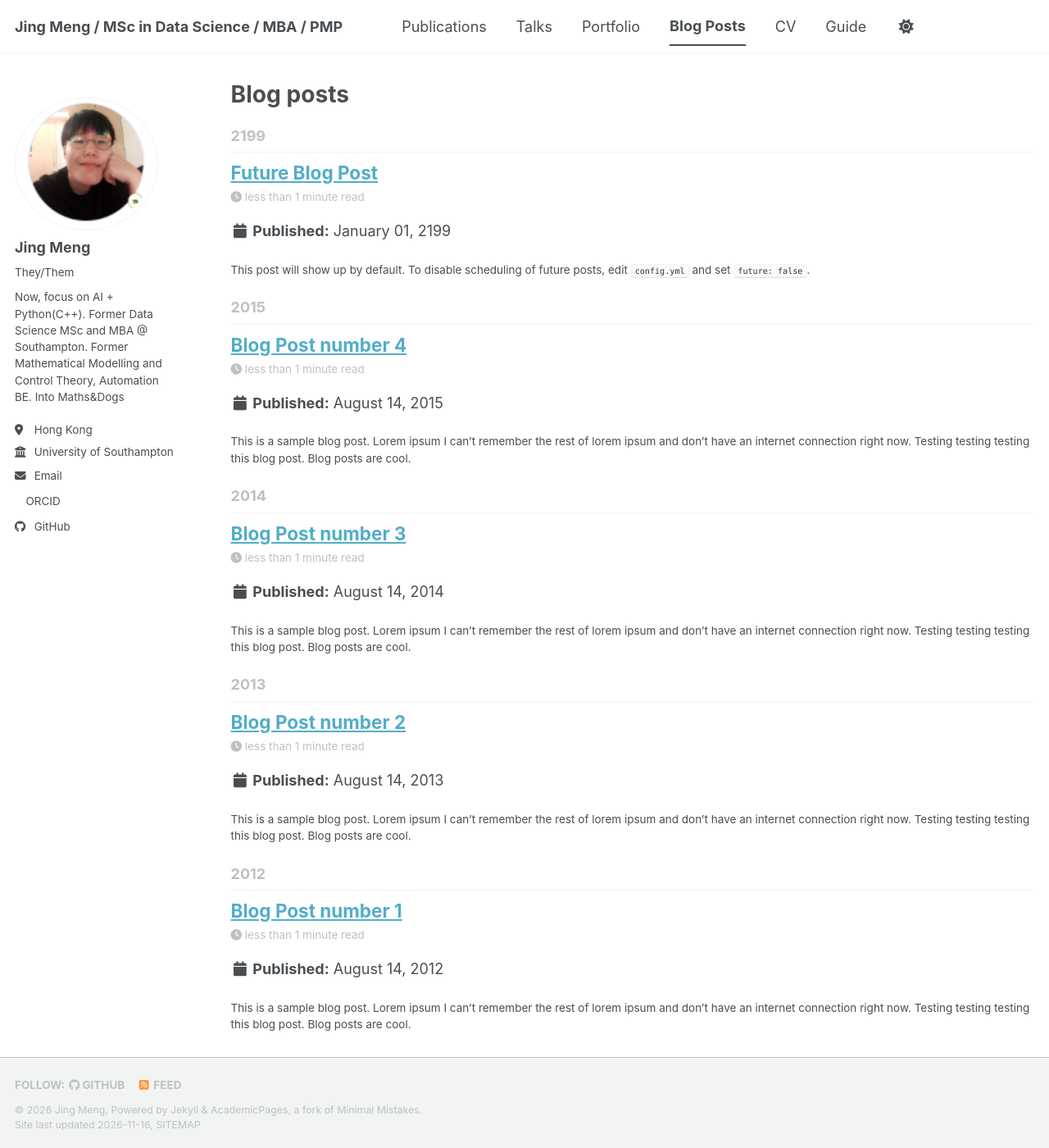
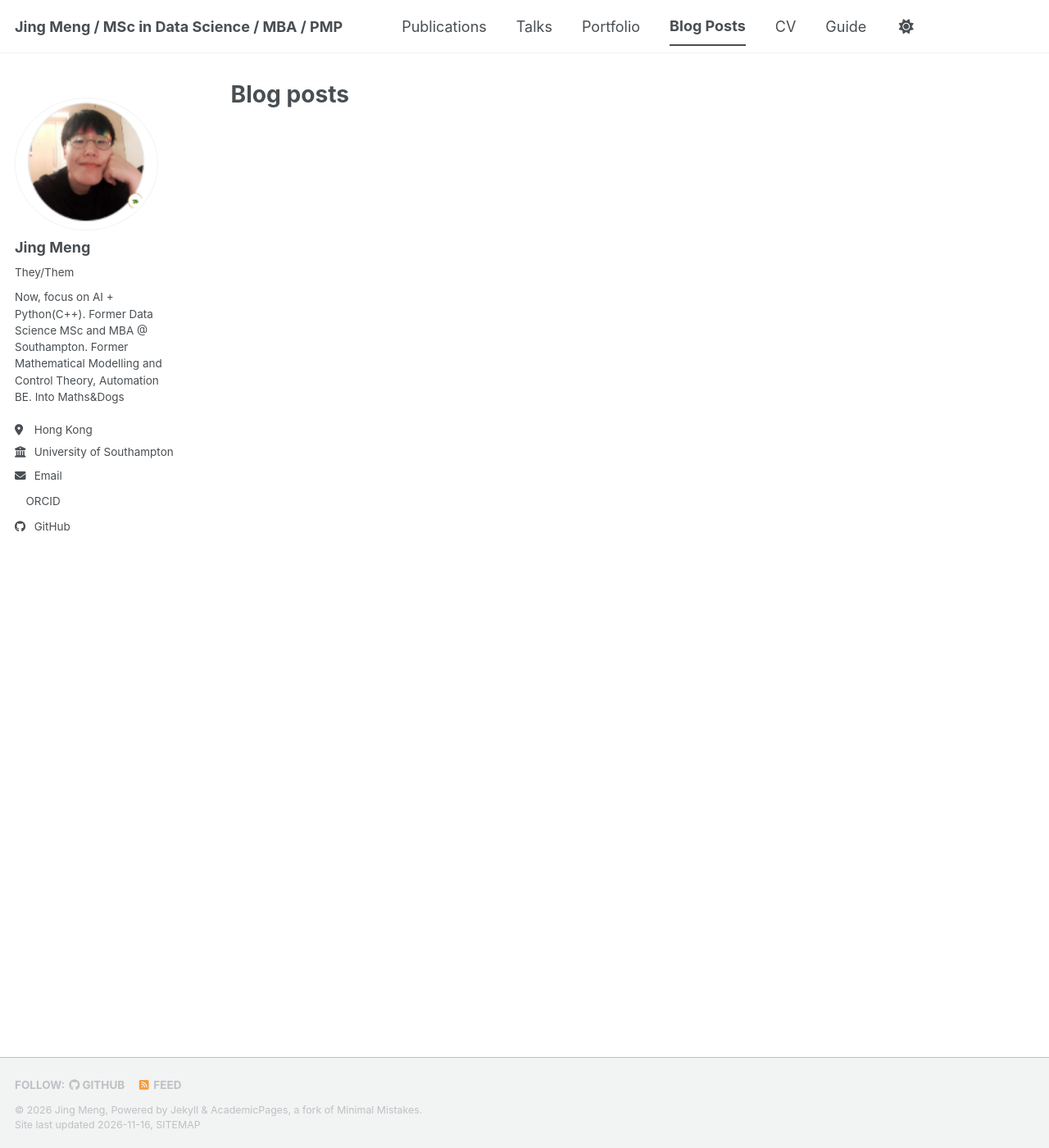
Before and after one commit to mjjackey/mjjackey.github.io, a Jekyll site: the page built from _pages/year-archive.html, in a window 1280 px wide and 1400 px high. Shown: the whole window at 82% size. Built offline with Jekyll 4.4.1, drawn with Linux system fonts in a browser that asks for light colours; a script bundle is joined from its source files by our own code; a style sheet for code colours, icons or effects is not loaded.

Commit message:
Modify the about.md, portfolio, and posts.

```diff
--- a/_posts/2012-08-14-blog-post-1.md
+++ /dev/null
@@ -1,20 +0,0 @@
----
-title: 'Blog Post number 1'
-date: 2012-08-14
-permalink: /posts/2012/08/blog-post-1/
-tags:
-  - cool posts
-  - category1
-  - category2
----
-
-This is a sample blog post. Lorem ipsum I can't remember the rest of lorem ipsum and don't have an internet connection right now. Testing testing testing this blog post. Blog posts are cool.
-
-Headings are cool
-======
-
-You can have many headings
-======
-
-Aren't headings cool?
-------
--- a/_posts/2013-08-14-blog-post-2.md
+++ /dev/null
@@ -1,20 +0,0 @@
----
-title: 'Blog Post number 2'
-date: 2013-08-14
-permalink: /posts/2013/08/blog-post-2/
-tags:
-  - cool posts
-  - category1
-  - category2
----
-
-This is a sample blog post. Lorem ipsum I can't remember the rest of lorem ipsum and don't have an internet connection right now. Testing testing testing this blog post. Blog posts are cool.
-
-Headings are cool
-======
-
-You can have many headings
-======
-
-Aren't headings cool?
-------
--- a/_posts/2014-08-14-blog-post-3.md
+++ /dev/null
@@ -1,20 +0,0 @@
----
-title: 'Blog Post number 3'
-date: 2014-08-14
-permalink: /posts/2014/08/blog-post-3/
-tags:
-  - cool posts
-  - category1
-  - category2
----
-
-This is a sample blog post. Lorem ipsum I can't remember the rest of lorem ipsum and don't have an internet connection right now. Testing testing testing this blog post. Blog posts are cool.
-
-Headings are cool
-======
-
-You can have many headings
-======
-
-Aren't headings cool?
-------
--- a/_posts/2015-08-14-blog-post-4.md
+++ /dev/null
@@ -1,20 +0,0 @@
----
-title: 'Blog Post number 4'
-date: 2015-08-14
-permalink: /posts/2015/08/blog-post-4/
-tags:
-  - cool posts
-  - category1
-  - category2
----
-
-This is a sample blog post. Lorem ipsum I can't remember the rest of lorem ipsum and don't have an internet connection right now. Testing testing testing this blog post. Blog posts are cool.
-
-Headings are cool
-======
-
-You can have many headings
-======
-
-Aren't headings cool?
-------
--- a/_posts/2199-01-01-future-post.md
+++ /dev/null
@@ -1,11 +0,0 @@
----
-title: 'Future Blog Post'
-date: 2199-01-01
-permalink: /posts/2199/01/blog-post-4/
-tags:
-  - cool posts
-  - category1
-  - category2
----
-
-This post will show up by default. To disable scheduling of future posts, edit `config.yml` and set `future: false`.
```
Also changed, not shown: _pages/about.md (+8 -48 lines), _portfolio/portfolio-1.md (deleted, +0 -7 lines), _portfolio/portfolio-2.html (deleted, +0 -7 lines).
